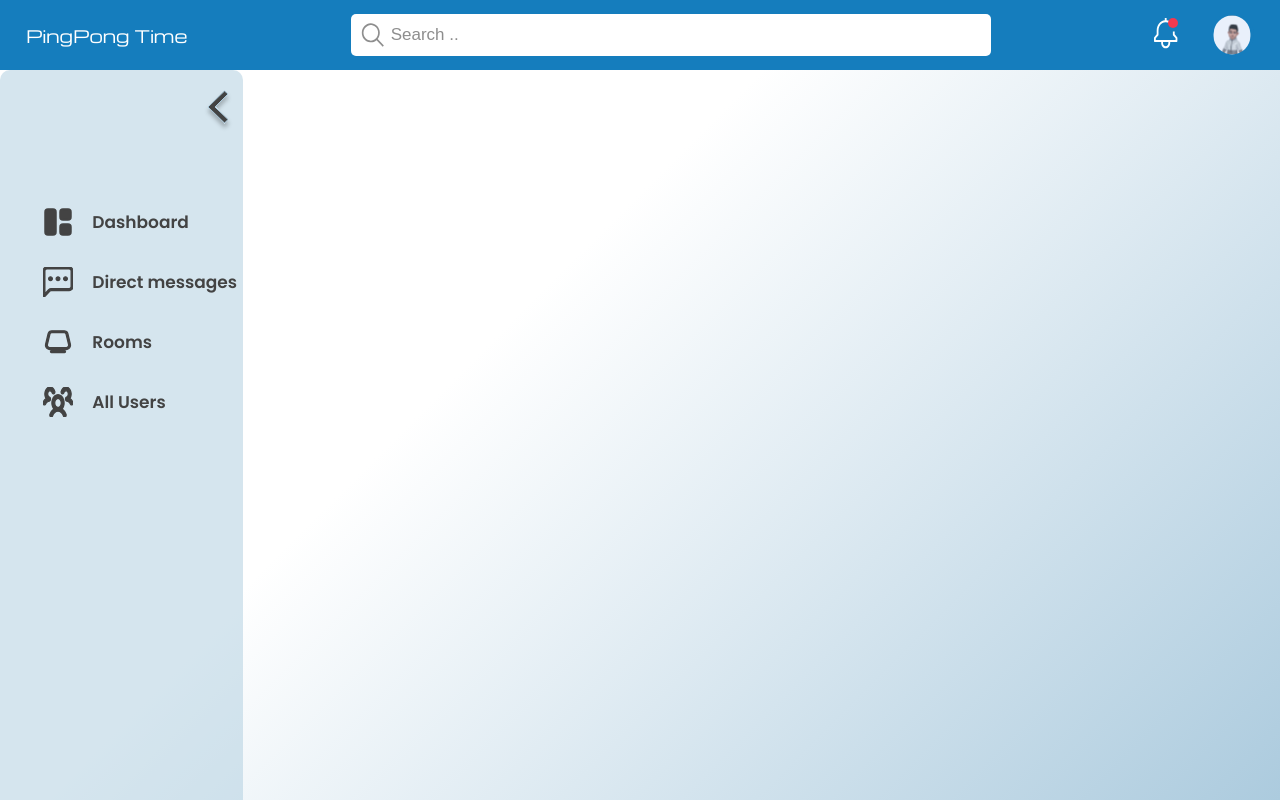
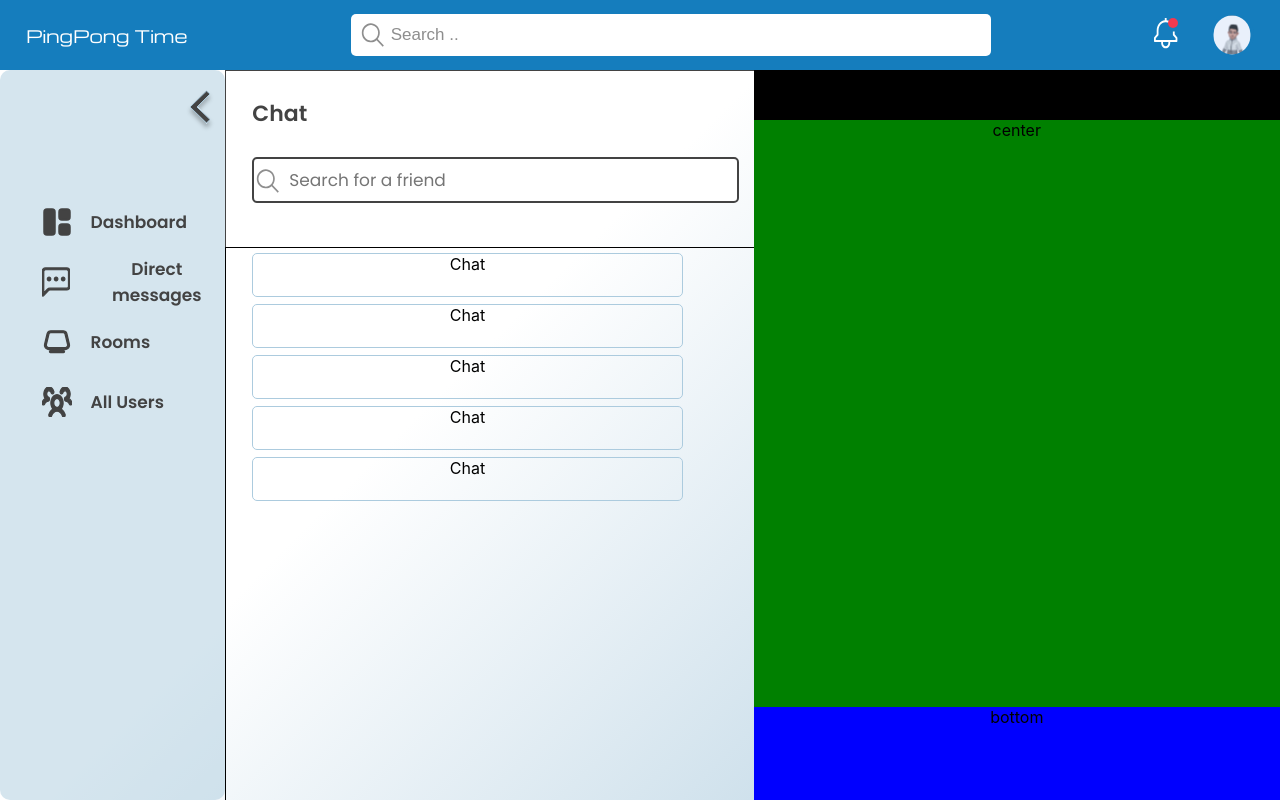
Before and after one commit to spydersy/42Cursus-ft_transcendence, a React (Create React App) app: page /chat in a window 1280 px wide. Built offline with nearby package versions, Linux system fonts and the light colour scheme.

Commit message:
chat page added

```diff
--- a/src/App.tsx
+++ b/src/App.tsx
@@ -14,6 +14,7 @@ import Home from './Pages/Home';
 import Upperbar from './components/Upperbar';
 import Sidebar from './components/Sidebar';
 import ProtectedLayout from './components/protected/ProtectedLayout';
+import Chat from './Pages/Chat';
 // import Profile from './Pages/Profile';
 function App() {
   const [start, setstart] = useState(false)
@@ -37,6 +38,7 @@ function App() {
     </div> */}
             <Route path="/signin" element={<SignIn />} />
             <Route path="/game" element={<Pong name="mohamed" />} />
+            <Route path="/chat" element={<Chat />} />
             <Route path="/" element={<Home />} />
             {/* <Route path="/profile/id" element={<Profile />} /> */}
           </Routes>
@@ -51,7 +53,7 @@ function App() {
 }
 
 const Cont = styled.div`
-height: calc(100%);
+height: calc(100% - 70px);
 /* position: absolute;
 
   width: calc(100% - 250px);
--- /dev/null
+++ b/src/Pages/Chat.tsx
@@ -0,0 +1,165 @@
+import React from 'react'
+import styled , {css} from "styled-components"
+import { ReactComponent as SearchIcon}  from "../assets/imgs/searchIcon.svg"
+
+export default function Chat() {
+  return (
+    <GridContainer className='container'>
+        <div className='right'>
+        <ChatSidebar/>
+
+        </div>
+        <div  className='top'>top</div>
+        <div className='center'>center</div>
+        <div className='bottom'>bottom</div>
+    </GridContainer>
+  )
+}
+
+const GridContainer = styled.div`
+display: grid;
+    /* grid-template-rows: auto; */
+    grid-template-rows: 50px 50px 50px 50px;
+  grid-template-areas:
+    "right header header header"
+    "right main main main"
+    "right main main main"
+    "right main main main"
+    "right main main main"
+    "right main main main"
+    "right main main main"
+    "right main main main"
+    "right main main main"
+    "right main main main"
+    "right bottom bottom bottom";
+
+    .right{
+
+        grid-area: right;
+
+    }
+    .top{
+        grid-area: header;
+        background-color: black;
+
+    }
+    .center{
+        background-color: green;
+        grid-area: main;
+    }
+    .bottom{
+        background-color: blue;
+        grid-area: bottom;
+
+    }
+`;
+
+
+
+
+export  function ChatSidebar() {
+  return (
+    <ChatSidebarStyle>
+
+        <div className='title'>
+            Chat
+        </div>
+        <div className='searchbar'>
+            <SearchIcon/>
+            <SearchBar type="text" placeholder='Search for a friend' />
+        </div>
+        <div className='conversation'>
+            <ChatMesgComponent />
+            <ChatMesgComponent />
+            <ChatMesgComponent />
+            <ChatMesgComponent />
+            <ChatMesgComponent />
+        </div>
+
+    </ChatSidebarStyle>
+  )
+}
+
+const ChatSidebarStyle = styled.div`
+
+  width: 100%;
+  height: 100%;
+  /* padding: 5px  5px; */
+  border: 1px solid ${props => props.theme.colors.seconderyText};
+  display: flex;
+  align-items: center;
+  flex-direction: column;
+    .title{
+
+        color :${props => props.theme.colors.seconderyText};
+        height: auto;
+        width: 90%;
+        padding: 5%;
+        font-size:  ${props => props.theme.fontSize.ll};
+        font-family: 'Poppins', sans-serif;
+        font-weight : 600;
+        text-align: start ;
+    }
+    .searchbar{
+
+        width: 90%;
+        height: 40px;
+      padding: 0 5%;
+        color :${props => props.theme.colors.seconderyText};
+
+        font-size:  ${props => props.theme.fontSize.l};
+        font-family: 'Poppins', sans-serif;
+        font-weight : 400;
+        position: relative;
+         > svg{
+              position: absolute;
+            left: 30px;
+            top: 60%;
+            transform: translateY(-50%);
+         }
+
+    }
+    .conversation{
+      flex: auto;
+
+      margin-top: 50px;
+      width: 90%;
+      padding: 5px 5%;
+      border: 1px solid;
+      display: flex;
+      align-items: flex-start;
+      gap: 7px;
+      flex-direction: column;
+
+
+    }
+`;
+const SearchBar = styled.input`
+  border: none;
+  border: 2px solid ${props => props.theme.colors.seconderyText};
+  padding-left: 35px;
+  width: calc(100% - 030px);
+  height: 100%;
+  border-radius: 5px;
+  display: flex;
+  align-items: center;
+  flex-direction: column;
+  color :${props => props.theme.colors.seconderyText};
+font-size:  ${props => props.theme.fontSize.l};
+font-family: 'Poppins', sans-serif;
+font-weight : 400;
+`;
+
+
+export  function ChatMesgComponent() {
+  return (
+      <ChatMesgstyle>Chat</ChatMesgstyle>
+  )
+}
+  const ChatMesgstyle = styled.a`
+
+    height: 42px;
+    width: 90%;
+    border-radius: 5px;
+    border :1px solid ${props => props.theme.colors.seconderybg};
+  `;
--- a/src/components/Sidebar.tsx
+++ b/src/components/Sidebar.tsx
@@ -69,7 +69,7 @@ export default function Sidebar() {
             }
 
         </Item>
-        <Item>
+        <Item  href='/chat' >
             <DMIcon />
             {
                 open ? <div>Direct messages</div> : ""
```
